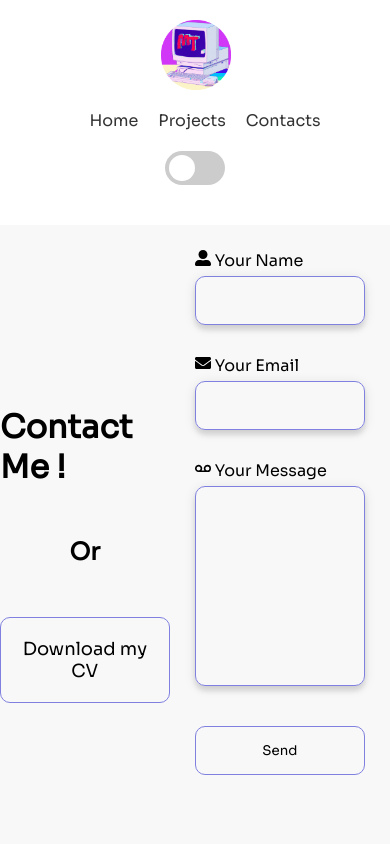
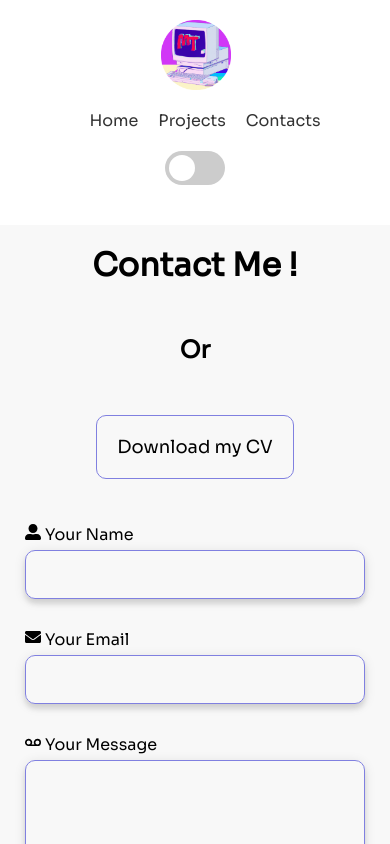
Before and after one commit to Matthieu-Tran/portfolio, a React (Create React App) app: page /Contact in a window 390 px wide. Shown: the top 844 px of the page. Built offline with nearby package versions, Linux system fonts and the light colour scheme.

Commit message:
fixing minors UI bugs

```diff
--- a/src/styles/About.css
+++ b/src/styles/About.css
@@ -253,7 +253,7 @@
 
 @media (max-width: 850px) {
     .about{
-        padding: 20px 10% 3rem 6%;
+        padding: 20px 6% 3rem 6%;
         flex-wrap: wrap;
 		align-items: center;
 		justify-content: center;
--- a/src/styles/Contact.css
+++ b/src/styles/Contact.css
@@ -17,7 +17,7 @@
     flex: 1;
     align-items: center;
     flex-direction: column;
-
+    margin: 20px;
 }
 
 .or-h2{
@@ -124,3 +124,10 @@ textarea[name="message"] {
 .input-box--dark{
     color: #f8f8f8;
 }
+
+@media (max-width: 850px) {
+    .contact{
+        flex-direction: column;
+    }
+
+}
```
